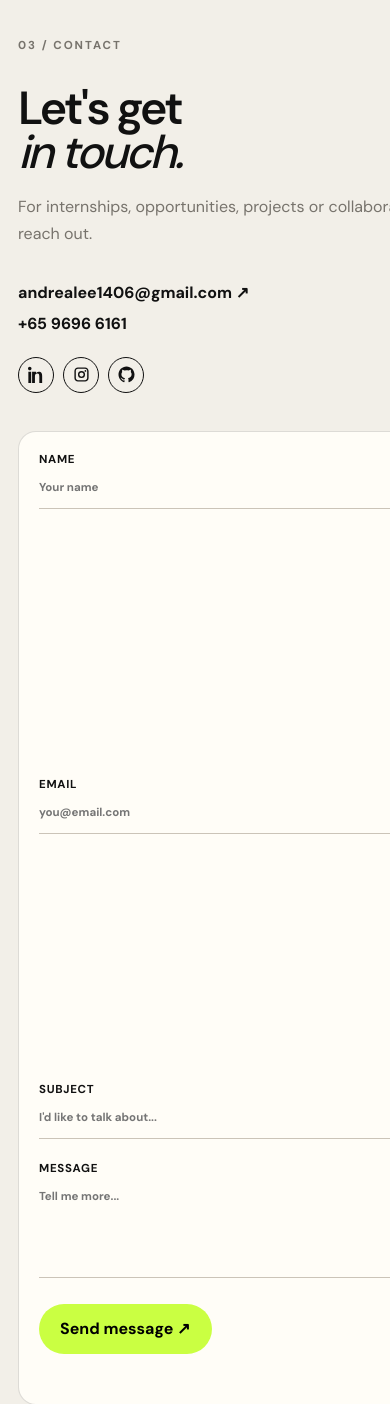
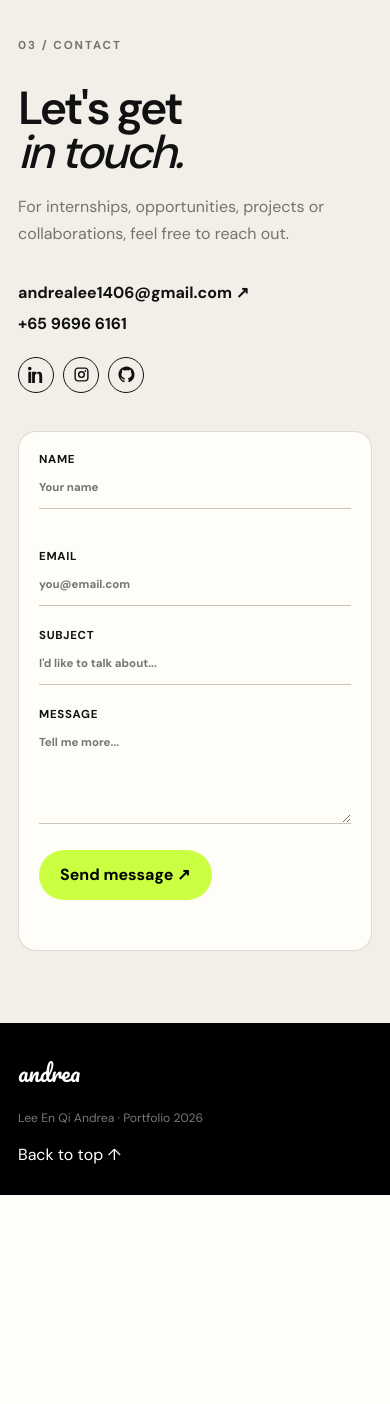
Before and after one commit to bigbobopenguin-abc/andrea-portfolio, a Flask app: page / in a window 390 px wide; the page is wider, and only the part inside the window is pictured. Shown: the part 4066-5470 px from the top of that part. After the commit the page ends 5261 px from the top of that part, so only its background shows below. Run offline with Flask 3, Linux system fonts and the light colour scheme.

Commit message:
Update style.css

```diff
--- a/static/css/style.css
+++ b/static/css/style.css
@@ -732,3 +732,27 @@
     padding:30px 18px;
   }
 }
+/* FIX CONTACT FORM NAME / EMAIL ROW */
+
+.contact-form .two{
+    width:100%;
+    height:auto;
+    min-height:0;
+
+    display:grid;
+    grid-template-columns:1fr 1fr;
+    gap:20px;
+}
+
+@media(max-width:680px){
+
+    .contact-form .two{
+        width:100%;
+        height:auto;
+        min-height:0;
+
+        grid-template-columns:1fr;
+        gap:18px;
+    }
+
+}
```
